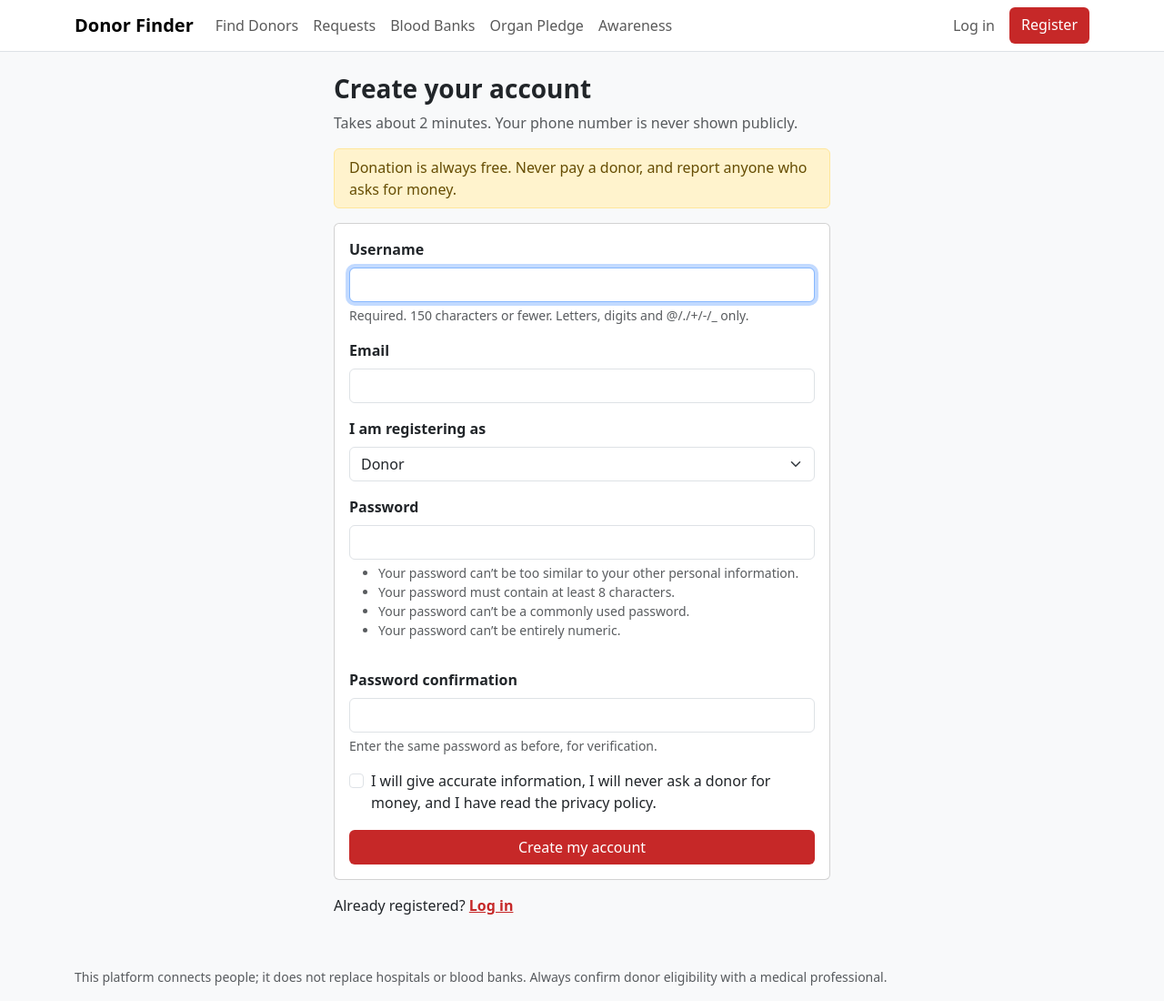
After one commit to sasi-ws/blood-organ-donor-finder, a Django app: page /accounts/register/ in a window 1280 px wide. The commit adds this page. Shown: the whole page at 91% size. Run offline with Django 5.2, Linux system fonts and the light colour scheme.

Commit message:
Add register, login, logout pages (FR-ACC-01, 03)

```diff
--- /dev/null
+++ b/accounts/forms.py
@@ -0,0 +1,34 @@
+from django import forms
+from django.contrib.auth.forms import UserCreationForm
+
+from .models import User
+
+
+class RegisterForm(UserCreationForm):
+    email = forms.EmailField(required=True)
+    role = forms.ChoiceField(
+        label="I am registering as",
+        choices=[
+            ("donor", "Donor"),
+            ("seeker", "Seeker (patient, family, hospital staff)"),
+        ],
+    )
+    agree = forms.BooleanField(
+        label="I will give accurate information, I will never ask a donor "
+              "for money, and I have read the privacy policy."
+    )
+
+    class Meta:
+        model = User
+        fields = ("username", "email", "role")
+
+    def __init__(self, *args, **kwargs):
+        super().__init__(*args, **kwargs)
+        # Bootstrap styling for every field
+        for name, field in self.fields.items():
+            if isinstance(field.widget, forms.CheckboxInput):
+                field.widget.attrs["class"] = "form-check-input"
+            elif isinstance(field.widget, forms.Select):
+                field.widget.attrs["class"] = "form-select"
+            else:
+                field.widget.attrs["class"] = "form-control"
--- /dev/null
+++ b/accounts/templates/accounts/register.html
@@ -0,0 +1,39 @@
+{% extends "base.html" %}
+{% block title %}Register | Donor Finder{% endblock %}
+{% block content %}
+<div class="row justify-content-center">
+  <div class="col-md-7 col-lg-6">
+    <h1 class="h3 fw-bold">Create your account</h1>
+    <p class="text-muted">Takes about 2 minutes. Your phone number is never shown publicly.</p>
+
+    <div class="alert alert-warning py-2">
+      Donation is always free. Never pay a donor, and report anyone who asks for money.
+    </div>
+
+    <form method="post" class="card card-body">
+      {% csrf_token %}
+      {{ form.non_field_errors }}
+      {% for field in form %}
+        <div class="mb-3">
+          {% if field.field.widget.input_type == "checkbox" %}
+            <div class="form-check">
+              {{ field }}
+              <label class="form-check-label" for="{{ field.id_for_label }}">{{ field.label }}</label>
+            </div>
+          {% else %}
+            <label class="form-label fw-semibold" for="{{ field.id_for_label }}">{{ field.label }}</label>
+            {{ field }}
+          {% endif %}
+          {% if field.help_text %}<div class="form-text">{{ field.help_text|safe }}</div>{% endif %}
+          {% for error in field.errors %}
+            <div class="text-danger small">{{ error }}</div>
+          {% endfor %}
+        </div>
+      {% endfor %}
+      <button type="submit" class="btn btn-brand">Create my account</button>
+    </form>
+
+    <p class="mt-3">Already registered? <a href="{% url 'accounts:login' %}" class="text-brand fw-semibold">Log in</a></p>
+  </div>
+</div>
+{% endblock %}
--- a/accounts/urls.py
+++ b/accounts/urls.py
@@ -1,5 +1,19 @@
+from django.contrib.auth import views as auth_views
 from django.urls import path
 
-app_name = "accounts"   # accounts / blood_requests / trust / organs / banks
+from . import views
 
-urlpatterns = []
+app_name = "accounts"
+
+urlpatterns = [
+    path("register/", views.register, name="register"),
+    path(
+        "login/",
+        auth_views.LoginView.as_view(
+            template_name="accounts/login.html",
+            redirect_authenticated_user=True,
+        ),
+        name="login",
+    ),
+    path("logout/", auth_views.LogoutView.as_view(), name="logout"),
+]
--- a/accounts/views.py
+++ b/accounts/views.py
@@ -1,3 +1,23 @@
-from django.shortcuts import render
+from django.contrib import messages
+from django.contrib.auth import login
+from django.shortcuts import redirect, render
 
-# Create your views here.
+from .forms import RegisterForm
+
+
+def register(request):
+    if request.user.is_authenticated:
+        return redirect("core:home")
+
+    # /accounts/register/?role=seeker pre-selects the role
+    role = request.GET.get("role", "donor")
+    form = RegisterForm(request.POST or None, initial={"role": role})
+
+    if request.method == "POST" and form.is_valid():
+        user = form.save()
+        login(request, user)
+        messages.success(request, "Your account was created. Welcome!")
+        # TODO (P2): send new donors to the donor profile page
+        return redirect("core:home")
+
+    return render(request, "accounts/register.html", {"form": form})
--- a/templates/base.html
+++ b/templates/base.html
@@ -26,9 +26,14 @@
       </div>
       <div class="navbar-nav">
         {% if user.is_authenticated %}
-          <span class="nav-link">Hi, {{ user.username }}</span>
+        <span class="nav-link">Hi, {{ user.username }}</span>
+        <form method="post" action="{% url 'accounts:logout' %}" class="d-flex">
+           {% csrf_token %}
+            <button type="submit" class="btn btn-link nav-link">Log out</button>
+        </form>
         {% else %}
-          <a class="nav-link" href="{% url 'admin:login' %}">Log in</a>
+           <a class="nav-link" href="{% url 'accounts:login' %}">Log in</a>
+           <a class="btn btn-brand ms-2" href="{% url 'accounts:register' %}">Register</a>
         {% endif %}
       </div>
     </div>
```
Also changed, not shown: accounts/templates/accounts/login.html (added, +31 -0 lines).
